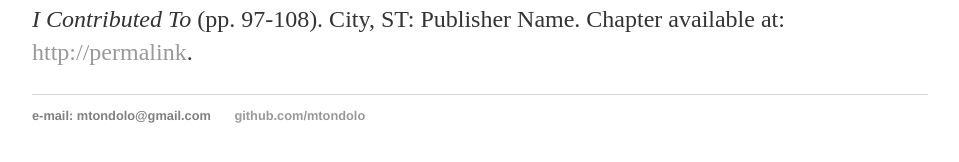
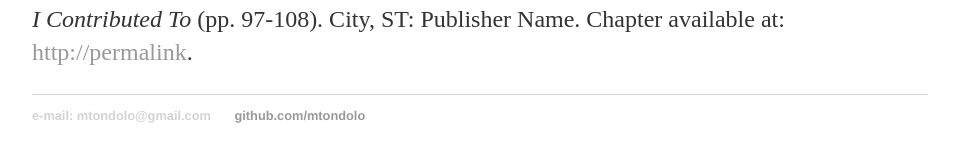
Before and after one commit to mtondolo/mtondolo.github.io, a Jekyll site: the page built from cv/index.html, in a window 1280 px wide. Shown: the part 423-585 px from the top of the page, without its empty margins (160-1119 px from the left). Built offline with Jekyll 4.4.1, drawn with Linux system fonts in a browser that asks for light colours.

Commit message:
Update default.html

```diff
--- a/_layouts/default.html
+++ b/_layouts/default.html
@@ -22,7 +22,7 @@
 			<footer>
 			<div class="contact">
 	    		<ul class="list-unstyled">
-				<li><font color = "#808080">e-mail: <span class="obfuscate">mtondolo@gmail.com</span></font></li>
+				<li><font color = "#D3D3D3">e-mail: <span class="obfuscate">mtondolo@gmail.com</span></font></li>
 	        		<li><a href="https://github.com/mtondolo">github.com/mtondolo</a></li>
 			</ul>
 			</div>
```
